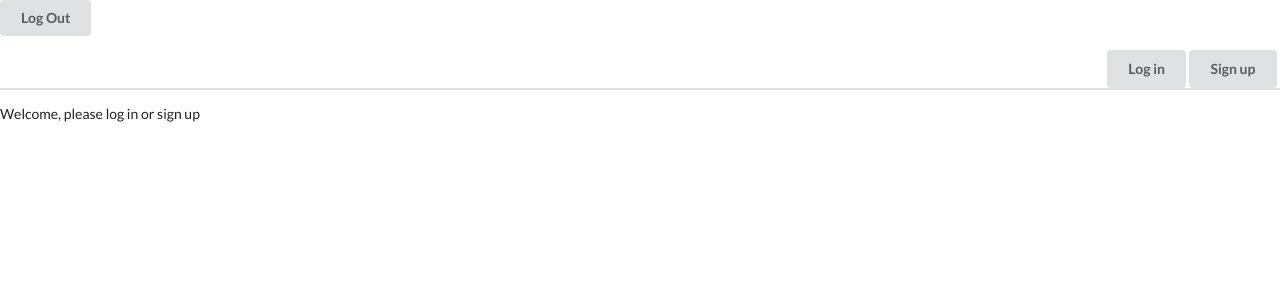
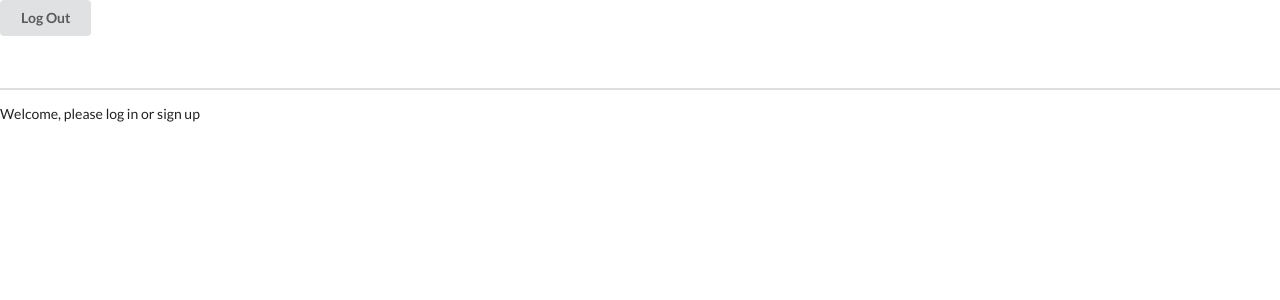
Before and after one commit to mariel-delagarza/react-project-client, a React (Create React App) app: page / in a window 1280 px wide. Shown: the top 300 px of the page. Built offline with nearby package versions, Linux system fonts and the light colour scheme; no server answers.

Commit message:
Remove login/logout buttons

```diff
--- a/src/components/NavBar.js
+++ b/src/components/NavBar.js
@@ -11,8 +11,6 @@ const NavBar = ({ currentUser }) => {
       {currentUser ? <p>Welcome, {currentUser.attributes.name}</p> : ""}
       <div className="right menu">
         {/*{currentUser ? <Logout /> : <Login />} */}
-        <button className="ui button">Log in</button>
-        <button className="ui button">Sign up</button>
       </div>
     </div>
   )
```
